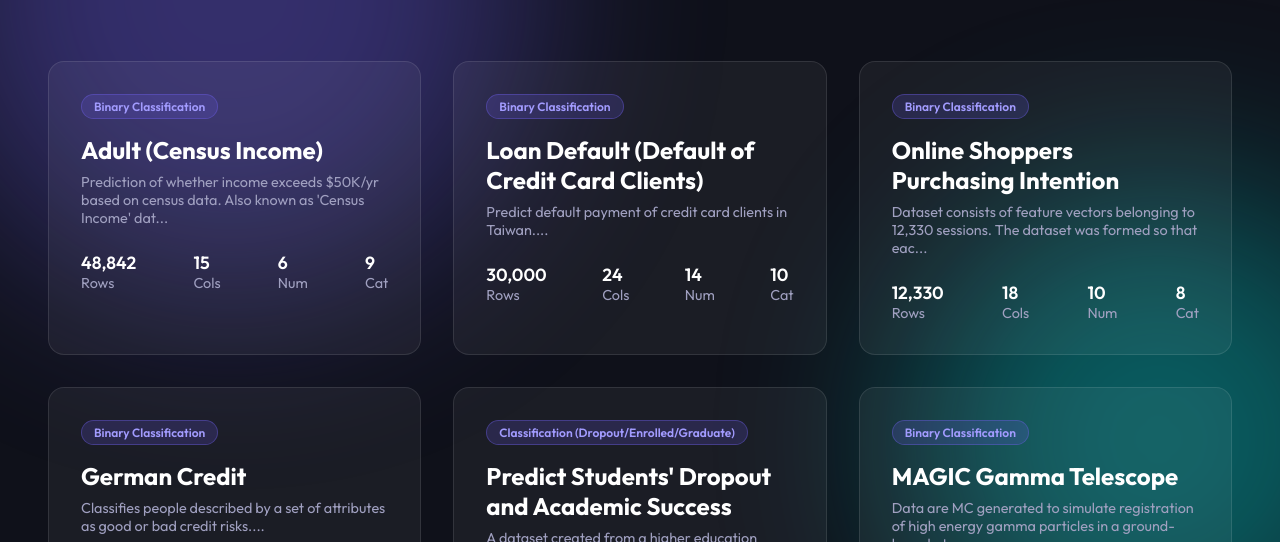
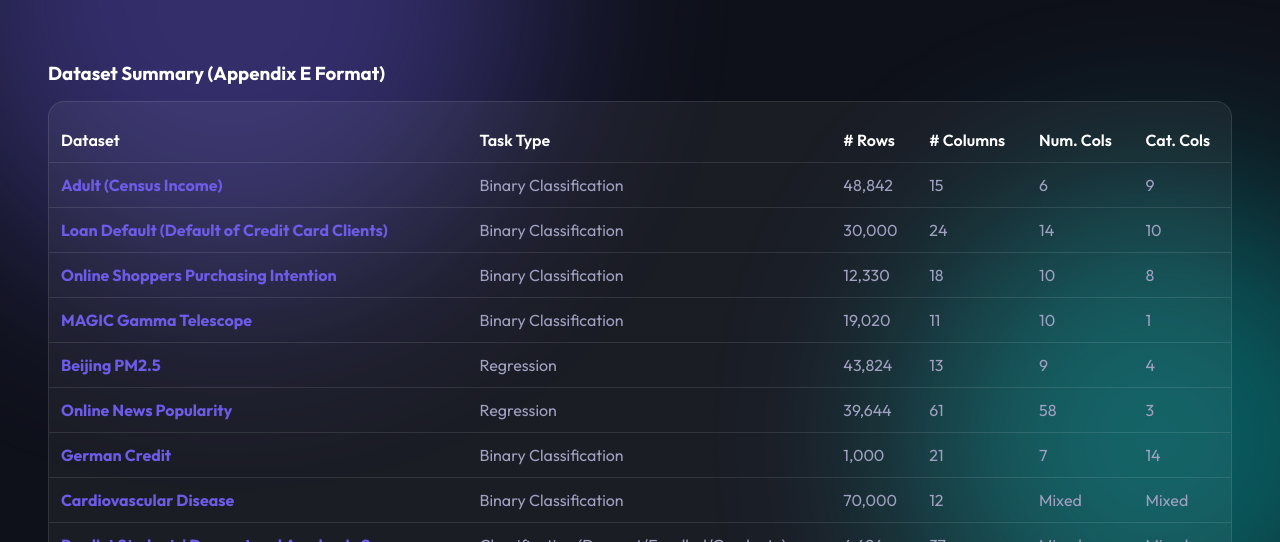
Before and after one commit to gauravmeena0708/datasets_web, a plain HTML site: page index.html in a window 1280 px wide. Shown: the part 258-800 px from the top of the page. Drawn offline with Linux system fonts and the light colour scheme.

Commit message:
Add summary table and new datasets for TabSYN
Introduced a summary table in Appendix E format to index.html and script.js, displaying key dataset statistics. Added 'Beijing PM2.5' and 'Online News Popularity' datasets to data.json, including relevant metadata for TabSYN benchmarking.

```diff
--- a/data.json
+++ b/data.json
@@ -158,6 +158,48 @@
       ],
       "class_imbalance_ratio": "1.0 (Balanced)",
       "sparsity": "0% (Dense)"
+    },
+    {
+      "id": "beijing",
+      "name": "Beijing PM2.5",
+      "description": "Hourly PM2.5 data from US Embassy in Beijing. Used to predict pollution levels.",
+      "origin": "UCI Machine Learning Repository",
+      "stats": {
+        "rows": 43824,
+        "cols": 13,
+        "task": "Regression",
+        "imbalance": "N/A (Regression)"
+      },
+      "columns_type": {
+        "numerical": 9,
+        "categorical": 4
+      },
+      "usage": [
+        "TabSYN"
+      ],
+      "class_imbalance_ratio": "N/A",
+      "sparsity": "~4% Missing Values"
+    },
+    {
+      "id": "news",
+      "name": "Online News Popularity",
+      "description": "Articles published by Mashable. Predicts the number of shares in social networks.",
+      "origin": "UCI Machine Learning Repository",
+      "stats": {
+        "rows": 39644,
+        "cols": 61,
+        "task": "Regression",
+        "imbalance": "N/A (Regression)"
+      },
+      "columns_type": {
+        "numerical": 58,
+        "categorical": 3
+      },
+      "usage": [
+        "TabSYN"
+      ],
+      "class_imbalance_ratio": "N/A",
+      "sparsity": "0% (Dense)"
     }
   ],
   "insights": {
--- a/index.html
+++ b/index.html
@@ -32,6 +32,28 @@
             <div class="hero">
                 <h1>Explore <span class="gradient-text">High-Dimensional</span> Tabular Datasets</h1>
                 <p>Comprehensive metadata, statistics, and benchmarks for modern synthetic data generation research.</p>
+            </div>
+
+            <!-- TabSYN-like Summary Table -->
+            <div id="summary-section" style="margin-bottom: 3rem;">
+                <h3 style="margin-bottom: 1rem; color: var(--text-primary);">Dataset Summary (Appendix E Format)</h3>
+                <div class="paper-card" style="padding: 0; overflow-x: auto;">
+                    <table class="results-table">
+                        <thead>
+                            <tr>
+                                <th>Dataset</th>
+                                <th>Task Type</th>
+                                <th># Rows</th>
+                                <th># Columns</th>
+                                <th>Num. Cols</th>
+                                <th>Cat. Cols</th>
+                            </tr>
+                        </thead>
+                        <tbody id="summary-table-body">
+                            <!-- Injected by JS -->
+                        </tbody>
+                    </table>
+                </div>
             </div>
 
             <div id="dataset-grid" class="card-grid">
--- a/script.js
+++ b/script.js
@@ -132,12 +132,37 @@ document.addEventListener('DOMContentLoaded', () => {
         `;
     }
 
+    function renderSummaryTable(datasets) {
+        const tbody = document.getElementById('summary-table-body');
+        if (!tbody) return;
+
+        // Filter to show interesting datasets or all? Let's show all for now.
+        // Or prioritize the ones in the user's list: Adult, Default, Shoppers, Magic, Beijing, News
+        const priorityOrder = ['adult', 'default', 'shoppers', 'magic', 'beijing', 'news', 'german', 'cardio', 'dropout'];
+
+        const sorted = [...datasets].sort((a, b) => {
+            return priorityOrder.indexOf(a.id) - priorityOrder.indexOf(b.id);
+        });
+
+        tbody.innerHTML = sorted.map(d => `
+            <tr>
+                <td style="font-weight:bold; color:var(--accent-primary);">${d.name}</td>
+                <td>${d.stats.task}</td>
+                <td>${d.stats.rows.toLocaleString()}</td>
+                <td>${d.stats.cols}</td>
+                <td>${d.columns_type ? d.columns_type.numerical : '-'}</td>
+                <td>${d.columns_type ? d.columns_type.categorical : '-'}</td>
+            </tr>
+        `).join('');
+    }
+
     // Initialize
     fetch('data.json')
         .then(res => res.json())
         .then(data => {
             appData = data;
             renderDatasets(data.datasets);
+            renderSummaryTable(data.datasets); // New call
             renderPapers(data.papers);
             renderAnalysis(data.insights);
         })
```
